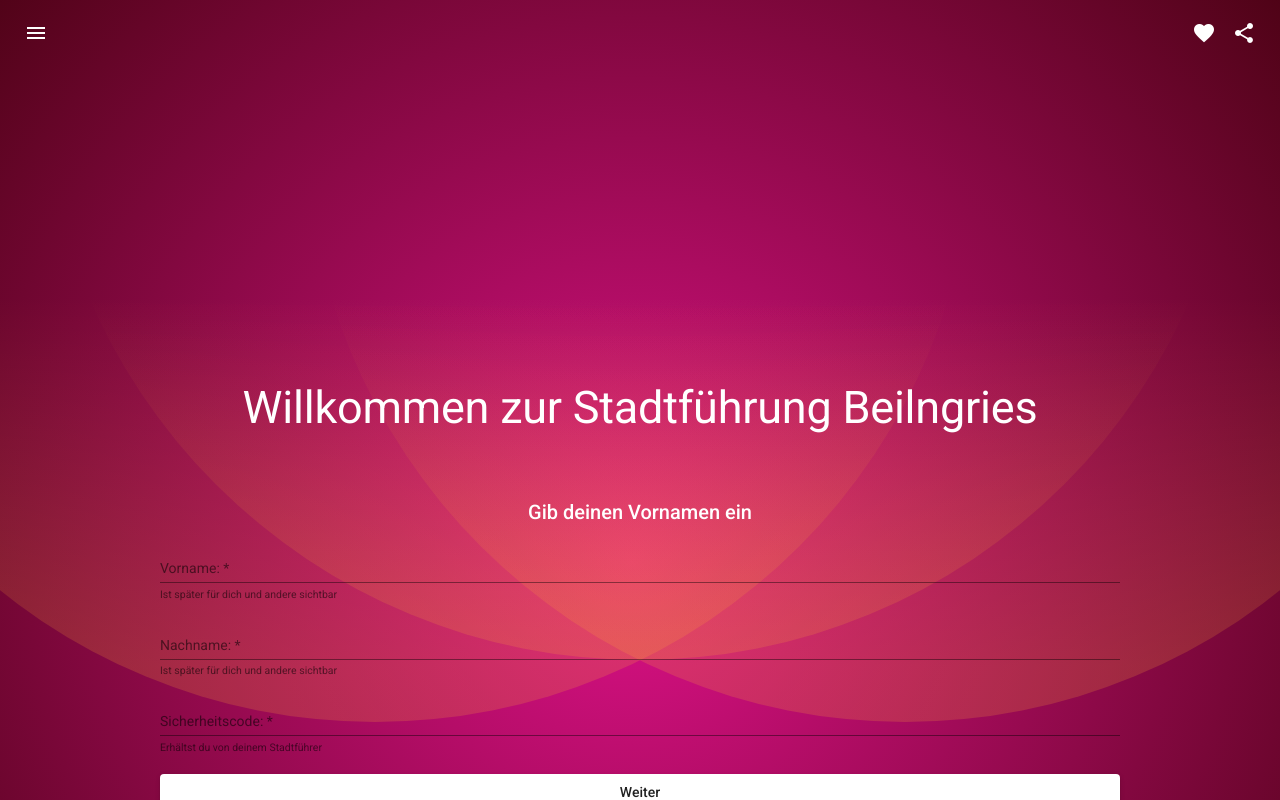
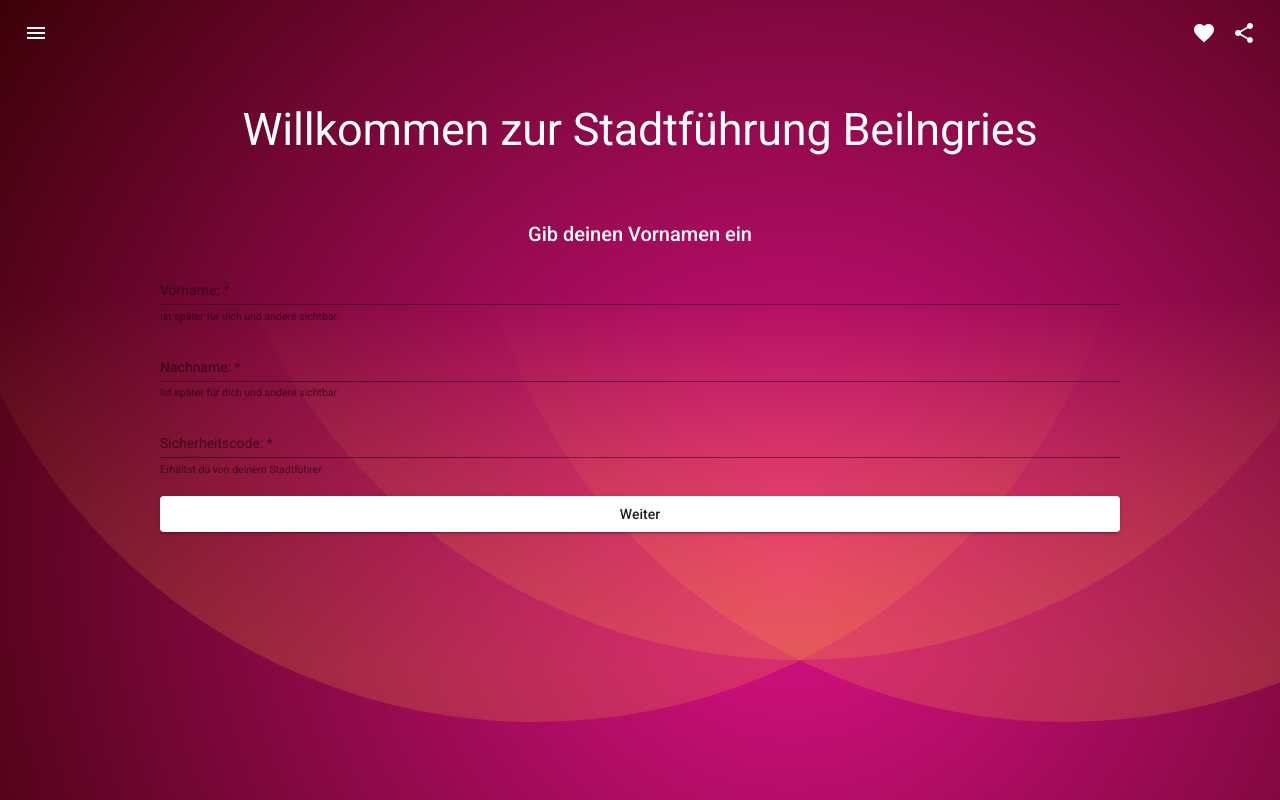
Before and after one commit to aq1337/quiz, an Angular app: page / in a window 1280 px wide. Shown: the top 800 px of the page. Built offline with nearby package versions, Linux system fonts and the light colour scheme.

Commit message:
design updated

```diff
--- a/src/app/gruppenauswahl/gruppenauswahl.component.css
+++ b/src/app/gruppenauswahl/gruppenauswahl.component.css
@@ -4,9 +4,8 @@
 
 .container{
 
-    height: 75%;
+    padding-top: 3em;
     margin: 0;
-    padding-top: 25%;
     text-align: center;
 }
 
--- a/src/app/startpage/startpage.component.css
+++ b/src/app/startpage/startpage.component.css
@@ -4,8 +4,7 @@
 
 .container{
 
-    height: 75%;
+    padding-top: 3em;
     margin: 0;
-    padding-top: 25%;
     text-align: center;
 }
```
